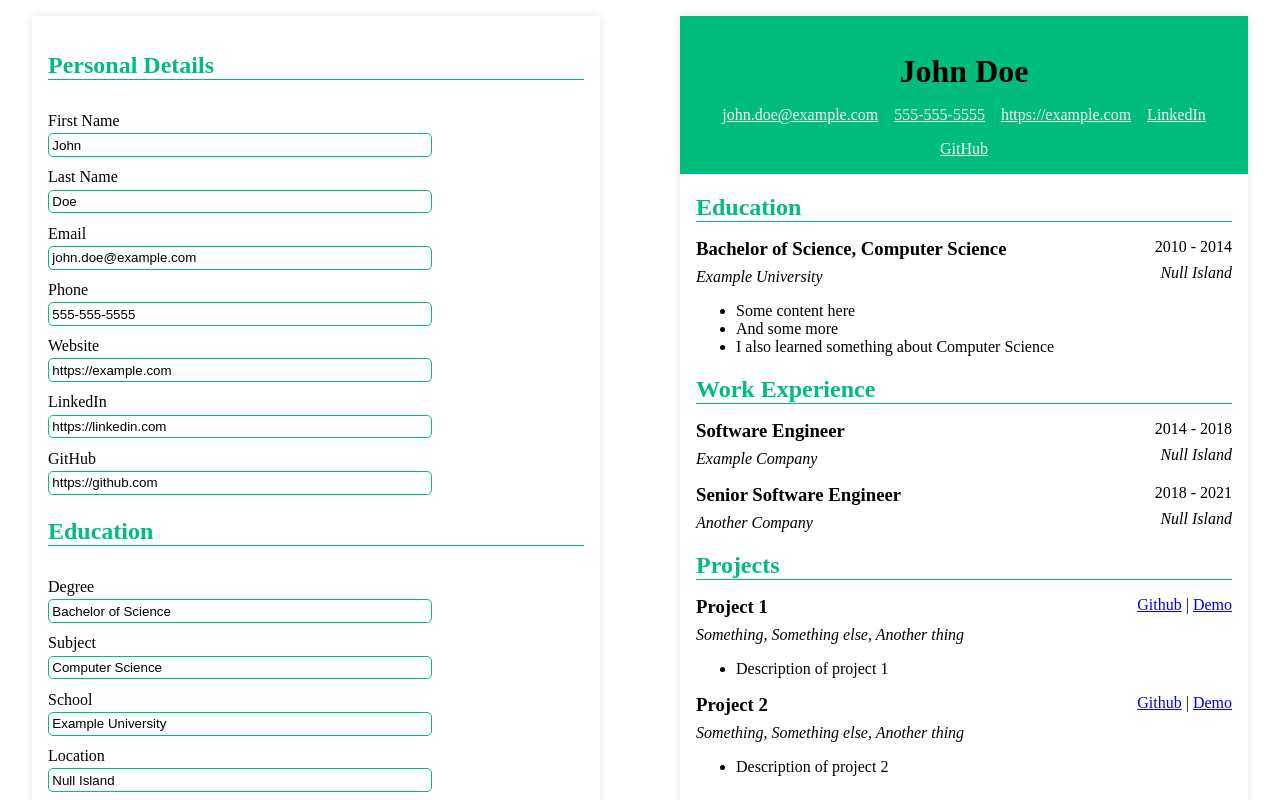
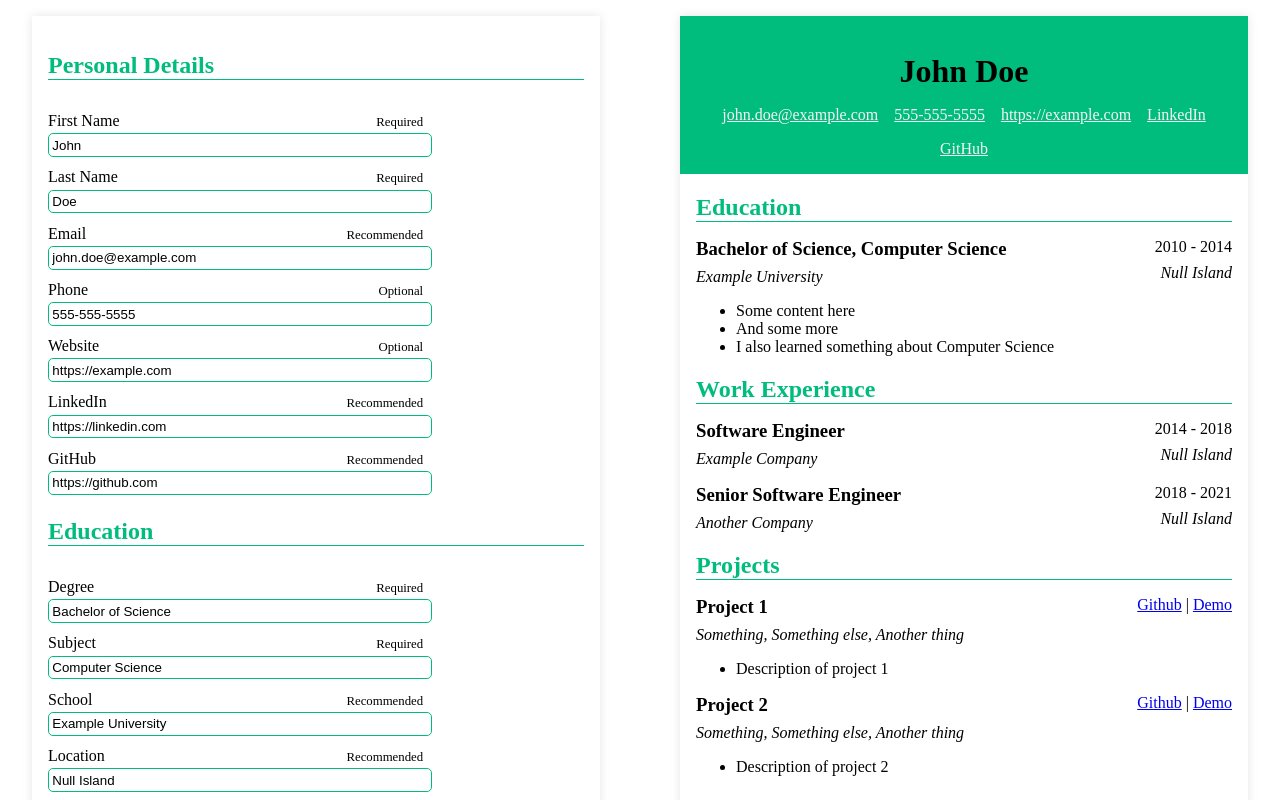
Before and after one commit to Asartea/odin-cv-v2, a React (Vite) app: page / in a window 1280 px wide. Both pictures are taken after a click on the element "Bachelor of Science". Shown: the top 800 px of the page. Built offline with nearby package versions, Linux system fonts and the light colour scheme.

Commit message:
Add placeholders and markers

```diff
--- a/src/components/InputGroup.tsx
+++ b/src/components/InputGroup.tsx
@@ -7,6 +7,7 @@ type InputGroupProps = {
     value: string;
     optional?: boolean;
     recommended?: boolean;
+    required?: boolean;
     onChange: (
         e: React.ChangeEvent<HTMLInputElement | HTMLTextAreaElement>,
     ) => void;
@@ -22,6 +23,7 @@ function InputGroup(props: InputGroupProps) {
         value,
         optional,
         recommended,
+        required,
         onChange,
         dataKey,
         inputType = "text",
@@ -34,6 +36,7 @@ function InputGroup(props: InputGroupProps) {
                 {recommended && (
                     <span className="recommended">Recommended</span>
                 )}
+                {required && <span className="required">Required</span>}
             </label>
             {inputType === "textarea" ? (
                 <textarea
@@ -43,6 +46,7 @@ function InputGroup(props: InputGroupProps) {
                     value={value}
                     onChange={onChange}
                     rows={10}
+                    required={required}
                 />
             ) : (
                 <input
@@ -52,6 +56,7 @@ function InputGroup(props: InputGroupProps) {
                     placeholder={placeholder}
                     value={value}
                     onChange={onChange}
+                    required={required}
                 />
             )}
         </div>
--- a/src/components/education/EducationForm.tsx
+++ b/src/components/education/EducationForm.tsx
@@ -26,34 +26,43 @@ function EducationForm(props: EducationFormProps) {
                     id="degree"
                     labelText="Degree"
                     value={degree}
+                    placeholder="Bachelor of Science"
                     onChange={onChange}
+                    required={true}
                     dataKey={"degree"}
                 />
                 <InputGroup
                     id="subject"
                     labelText="Subject"
                     value={subject}
+                    placeholder="Computer Science"
                     onChange={onChange}
+                    required={true}
                     dataKey={"subject"}
                 />
                 <InputGroup
                     id="school"
                     labelText="School"
                     value={school}
+                    placeholder="Example University"
                     onChange={onChange}
+                    recommended={true}
                     dataKey={"school"}
                 />
                 <InputGroup
                     id="location"
                     labelText="Location"
                     value={location}
+                    placeholder="City, Country"
                     onChange={onChange}
+                    recommended={true}
                     dataKey={"location"}
                 />
                 <InputGroup
                     id="start"
                     labelText="Start"
                     value={start}
+                    placeholder="YYYY"
                     onChange={onChange}
                     dataKey={"start"}
                 />
@@ -61,13 +70,16 @@ function EducationForm(props: EducationFormProps) {
                     id="end"
                     labelText="End"
                     value={end}
+                    placeholder="YYYY"
                     onChange={onChange}
+                    optional={true}
                     dataKey={"end"}
                 />
                 <InputGroup
                     id="description"
                     labelText="Description"
                     value={description}
+                    placeholder={`Description of the education\nLine breaks are converted to bullet points`}
                     onChange={onChange}
                     optional={true}
                     dataKey={"description"}
--- a/src/components/personal/PersonalForm.tsx
+++ b/src/components/personal/PersonalForm.tsx
@@ -21,13 +21,17 @@ function PersonalForm(props: PersonalFormProps) {
                     dataKey="firstName"
                     labelText="First Name"
                     value={firstName}
+                    placeholder="John"
                     onChange={onChange}
+                    required={true}
                 />
                 <InputGroup
                     id="lastName"
                     dataKey="lastName"
                     labelText="Last Name"
                     value={lastName}
+                    placeholder="Doe"
+                    required={true}
                     onChange={onChange}
                 />
                 <InputGroup
@@ -35,7 +39,9 @@ function PersonalForm(props: PersonalFormProps) {
                     dataKey="email"
                     labelText="Email"
                     value={email}
+                    placeholder="example@example.com"
                     onChange={onChange}
+                    recommended={true}
                     inputType="email"
                 />
                 <InputGroup
@@ -43,7 +49,9 @@ function PersonalForm(props: PersonalFormProps) {
                     dataKey="phone"
                     labelText="Phone"
                     value={phone}
+                    placeholder="(123) 456-7890"
                     onChange={onChange}
+                    optional={true}
                     inputType="tel"
                 />
                 <InputGroup
@@ -51,7 +59,9 @@ function PersonalForm(props: PersonalFormProps) {
                     dataKey="website"
                     labelText="Website"
                     value={website}
+                    placeholder="example.com"
                     onChange={onChange}
+                    optional={true}
                     inputType="url"
                 />
                 <InputGroup
@@ -59,7 +69,9 @@ function PersonalForm(props: PersonalFormProps) {
                     dataKey="linkedin"
                     labelText="LinkedIn"
                     value={linkedin}
+                    placeholder="linkedin.com/in/yourprofile"
                     onChange={onChange}
+                    recommended={true}
                     inputType="url"
                 />
                 <InputGroup
@@ -67,7 +79,9 @@ function PersonalForm(props: PersonalFormProps) {
                     dataKey="github"
                     labelText="GitHub"
                     value={github}
+                    placeholder="github.com/yourprofile"
                     onChange={onChange}
+                    recommended={true}
                     inputType="url"
                 />
             </form>
--- a/src/components/projects/ProjectForm.tsx
+++ b/src/components/projects/ProjectForm.tsx
@@ -25,34 +25,43 @@ function ProjectForm(props: ProjectFormProps) {
                     id="title"
                     labelText="Project Name"
                     value={title}
+                    placeholder="Project Name"
                     onChange={onChange}
+                    required={true}
                     dataKey={"title"}
                 />
                 <InputGroup
                     id="github"
                     labelText="GitHub"
                     value={github}
+                    placeholder="github.com/yourname/example"
                     onChange={onChange}
+                    recommended={true}
                     dataKey={"github"}
                 />
                 <InputGroup
                     id="demo"
                     labelText="Demo"
                     value={demo}
+                    placeholder="example.com"
                     onChange={onChange}
+                    recommended={true}
                     dataKey={"demo"}
                 />
                 <InputGroup
                     id="skills"
                     labelText="Skills"
                     value={skills}
+                    placeholder="Skill 1, Skill2, Skill3"
                     onChange={onChange}
+                    recommended={true}
                     dataKey={"skills"}
                 />
                 <InputGroup
                     id="description"
                     labelText="Description"
                     value={description}
+                    placeholder="Description of the project"
                     onChange={onChange}
                     optional={true}
                     dataKey={"description"}
--- a/src/components/work/WorkForm.tsx
+++ b/src/components/work/WorkForm.tsx
@@ -26,27 +26,34 @@ function WorkForm(props: WorkFormProps) {
                     id="company"
                     labelText="Company"
                     value={company}
+                    placeholder="Company Name"
                     onChange={onChange}
+                    recommended={true}
                     dataKey="company"
                 />
                 <InputGroup
                     id="position"
                     labelText="Position"
                     value={position}
+                    placeholder="Software Engineer"
                     onChange={onChange}
+                    required={true}
                     dataKey="position"
                 />
                 <InputGroup
                     id="location"
                     labelText="Location"
                     value={location}
+                    placeholder="City, Country"
                     onChange={onChange}
+                    recommended={true}
                     dataKey="location"
                 />
                 <InputGroup
                     id="start"
                     labelText="Start"
                     value={start}
+                    placeholder="YYYY"
                     onChange={onChange}
                     dataKey="start"
                 />
@@ -54,13 +61,16 @@ function WorkForm(props: WorkFormProps) {
                     id="end"
                     labelText="End"
                     value={end}
+                    placeholder="YYYY"
                     onChange={onChange}
+                    optional={true}
                     dataKey="end"
                 />
                 <InputGroup
                     id="description"
                     labelText="Description"
                     value={description}
+                    placeholder="Description of the work experience"
                     onChange={onChange}
                     optional={true}
                     dataKey="description"
--- a/src/styles/input_group.css
+++ b/src/styles/input_group.css
@@ -8,6 +8,14 @@
         display: flex;
         justify-content: space-between;
 
+    }
+
+    .optional,
+    .recommended,
+    .required {
+        font-size: 0.8em;
+        display: flex;
+        flex-direction: column-reverse;
     }
 
     input,
```
